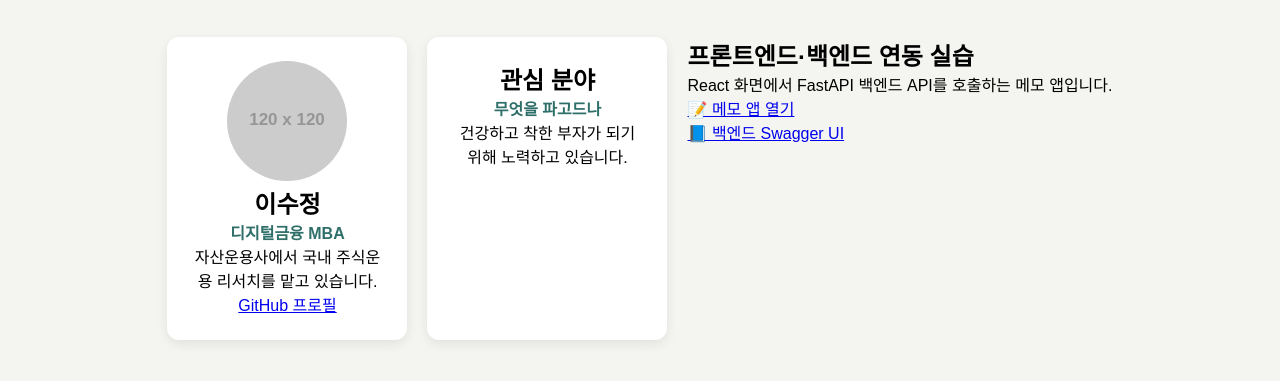
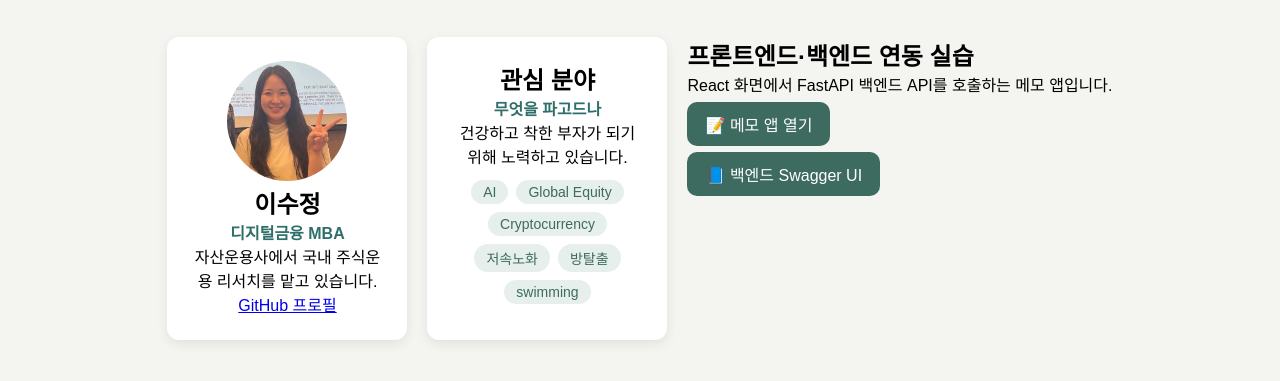
Before and after one commit to platina310/my-page, a plain HTML site: page index.html in a window 1280 px wide. Shown: the part 69-450 px from the top of the page. Drawn offline with Linux system fonts and the light colour scheme; placeholder pictures from the web are drawn by us; a web font is replaced by a local one.

Commit message:
자기소개 수정

```diff
--- a/index.html
+++ b/index.html
@@ -5,6 +5,7 @@
     <meta name="viewport" content="width=device-width, initial-scale=1.0">
     <title>Document</title>
     <link rel="stylesheet" href="style.css">
+    <link rel="stylesheet" href="https://cdn.jsdelivr.net/gh/orioncactus/pretendard/dist/web/static/pretendard.css">
 </head>
 <body>
     <!-- index.html 의 body 안에 작성 -->
@@ -19,7 +20,7 @@
 
   <!-- article: 독립적으로 의미있는 '카드 하나' -->
   <article class="card">
-    <img src="https://placehold.co/120x120" alt="김하나 프로필 사진">
+    <img src="profile.jpeg" alt="이수정 프로필 사진">
     <h2>이수정</h2>
     <p class="role">디지털금융 MBA</p>
     <p>자산운용사에서 국내 주식운용 리서치를 맡고 있습니다.</p>
@@ -29,13 +30,17 @@
     <h2>관심 분야</h2>
     <p class="role">무엇을 파고드나</p>
     <p>건강하고 착한 부자가 되기 위해 노력하고 있습니다.</p>
+    <div class="tags">
+      <span>AI</span><span>Global Equity</span><span>Cryptocurrency</span>
+      <span>저속노화</span><span>방탈출</span><span>swimming</span>
+    </div>
   </article>
 
   <section>
      <h2>프론트엔드·백엔드 연동 실습</h2>
      <p>React 화면에서 FastAPI 백엔드 API를 호출하는 메모 앱입니다.</p>
-     <p><a href="https://memo-frontend-dfmba.vercel.app" target="_blank">📝 메모 앱 열기</a></p>
-     <p><a href="https://memo-backend-3iqc.onrender.com/docs" target="_blank">📘 백엔드 Swagger UI</a></p>
+     <p><a class="btn" href="https://memo-frontend-dfmba.vercel.app" target="_blank">📝 메모 앱 열기</a></p>
+     <p><a class="btn" href="https://memo-backend-3iqc.onrender.com/docs" target="_blank">📘 백엔드 Swagger UI</a></p>
   </section>
 
 </main>
--- a/style.css
+++ b/style.css
@@ -18,8 +18,16 @@ header {                /* 제목 줄. 다음 단계에서 다크모드 버튼
   transition: transform 0.2s;                 /* 부드러운 움직임 */
 }
 .card:hover { transform: translateY(-6px); }  /* 마우스를 올리면 살짝 위로 */
-.card img { border-radius: 50%; }             /* 원형 프로필 */
+.card img { width:120px; height:120px; border-radius:50%; object-fit:cover; }             /* 원형 프로필 */
 .card .role { color: var(--brand); font-weight: bold; }
 
 body.dark { background: #1a1a1a; color: #eee; }
 body.dark .card { background: #2b2b2b; }
+
+.tags { display:flex; flex-wrap:wrap; gap:8px; justify-content:center; margin-top:12px; }
+.tags span { padding:4px 12px; border-radius:999px; background:#e6efec; color:#3d6b5f; font-size:14px; }
+
+.btn { display:inline-block; padding:10px 18px; border-radius:10px;
+       background:#3d6b5f; color:#fff; text-decoration:none; margin:6px 6px 0 0;
+       transition:transform .15s, box-shadow .15s; }
+.btn:hover { transform:translateY(-2px); box-shadow:0 6px 16px rgba(0,0,0,.15); }
```
Also changed, not shown: profile.jpeg (added), 2 other files.
